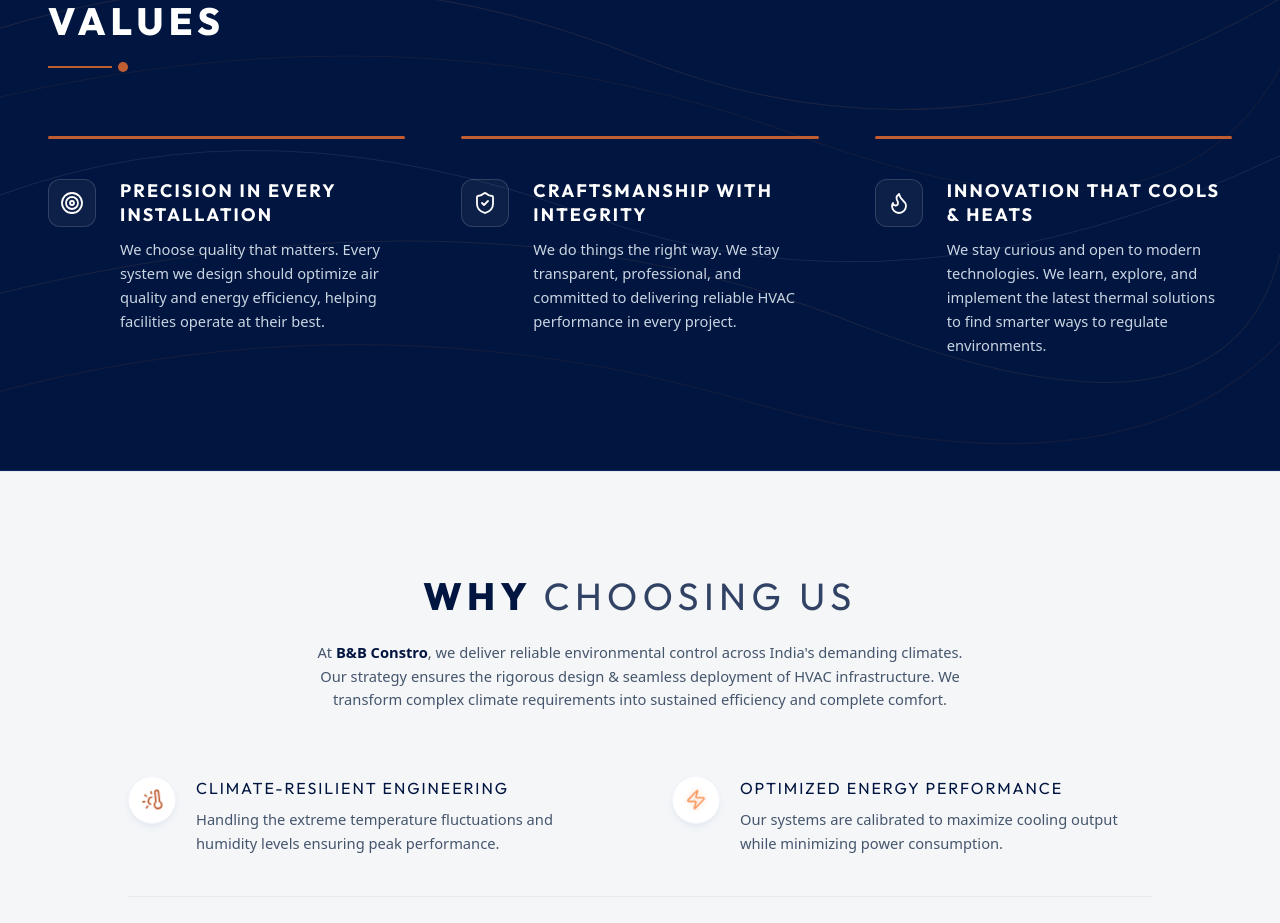
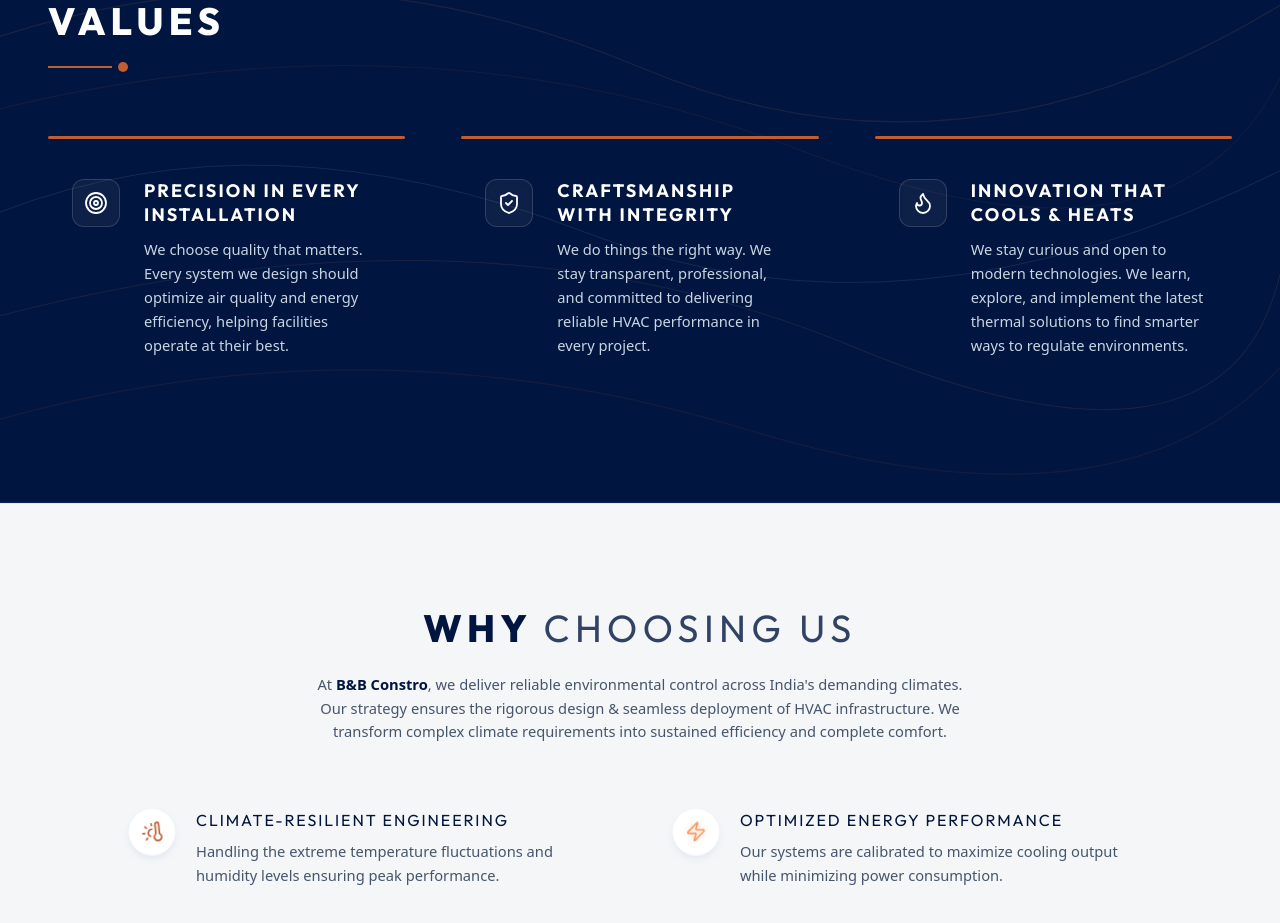
Before and after one commit to excitenext21-bit/bbconstro, a React (Vite) app: page /about in a window 1280 px wide. Shown: the part 1625-2548 px from the top of the page. Built offline with nearby package versions, Linux system fonts and the light colour scheme; a web font is replaced by a local one.

Commit message:
Add full-box brand copper glow on hover to Values section matching reference image

```diff
--- a/src/components/ValuesSection.tsx
+++ b/src/components/ValuesSection.tsx
@@ -85,30 +85,30 @@ export const ValuesSection: React.FC = () => {
           </div>
         </div>
 
-        {/* 3 Columns matching Image 1: Top horizontal accent bar, Icon Box matching line on hover, Title & Description */}
+        {/* 3 Columns: Top accent bar, full-box glow on hover matching reference image */}
         <div className="grid grid-cols-1 md:grid-cols-3 gap-10 lg:gap-14">
           {values.map((item, idx) => {
             const Icon = item.icon;
             return (
               <div key={idx} className="group relative flex flex-col">
-                {/* Top Horizontal Accent Line Bar matching Image 2 in Brand Copper */}
+                {/* Top Horizontal Accent Line Bar in Brand Copper */}
                 <div className="h-[3px] w-full bg-[#c05e32] transition-colors duration-300 rounded-full" />
 
-                {/* Content Container below bar */}
-                <div className="pt-8 sm:pt-10 flex items-start gap-5 sm:gap-6 flex-1">
-                  {/* Left: Icon Box (matches line color #c05e32 on hover) */}
+                {/* Content Container: full box glow on hover matching reference */}
+                <div className="pt-8 sm:pt-10 pb-8 px-5 sm:px-6 flex items-start gap-5 sm:gap-6 flex-1 rounded-b-2xl transition-all duration-400 ease-out group-hover:bg-[#c05e32] group-hover:shadow-[0_0_30px_rgba(192,94,50,0.45),0_0_60px_rgba(192,94,50,0.2)] group-hover:-translate-y-1">
+                  {/* Left: Icon Box */}
                   <div className="shrink-0">
-                    <div className="w-12 h-12 rounded-xl bg-white/5 border border-white/15 flex items-center justify-center text-white transition-all duration-300 shadow-inner group-hover:bg-[#c05e32] group-hover:border-[#c05e32] group-hover:shadow-lg group-hover:shadow-[#c05e32]/35 group-hover:scale-105">
+                    <div className="w-12 h-12 rounded-xl bg-white/5 border border-white/15 flex items-center justify-center text-white transition-all duration-300 shadow-inner group-hover:bg-white/20 group-hover:border-white/30 group-hover:scale-105">
                       <Icon className="w-6 h-6 text-white" strokeWidth={1.8} />
                     </div>
                   </div>
 
-                  {/* Right: Title & Description from Image 2 */}
+                  {/* Right: Title & Description */}
                   <div className="flex-1">
-                    <h3 className="text-base sm:text-lg font-bold uppercase tracking-[0.12em] text-white font-['Outfit'] mb-2.5 group-hover:text-[#f7985f] transition-colors leading-snug">
+                    <h3 className="text-base sm:text-lg font-bold uppercase tracking-[0.12em] text-white font-['Outfit'] mb-2.5 transition-colors leading-snug">
                       {item.title}
                     </h3>
-                    <p className="text-xs sm:text-sm text-slate-300 leading-relaxed font-normal">
+                    <p className="text-xs sm:text-sm text-slate-300 leading-relaxed font-normal group-hover:text-white/90 transition-colors">
                       {item.desc}
                     </p>
                   </div>
```
